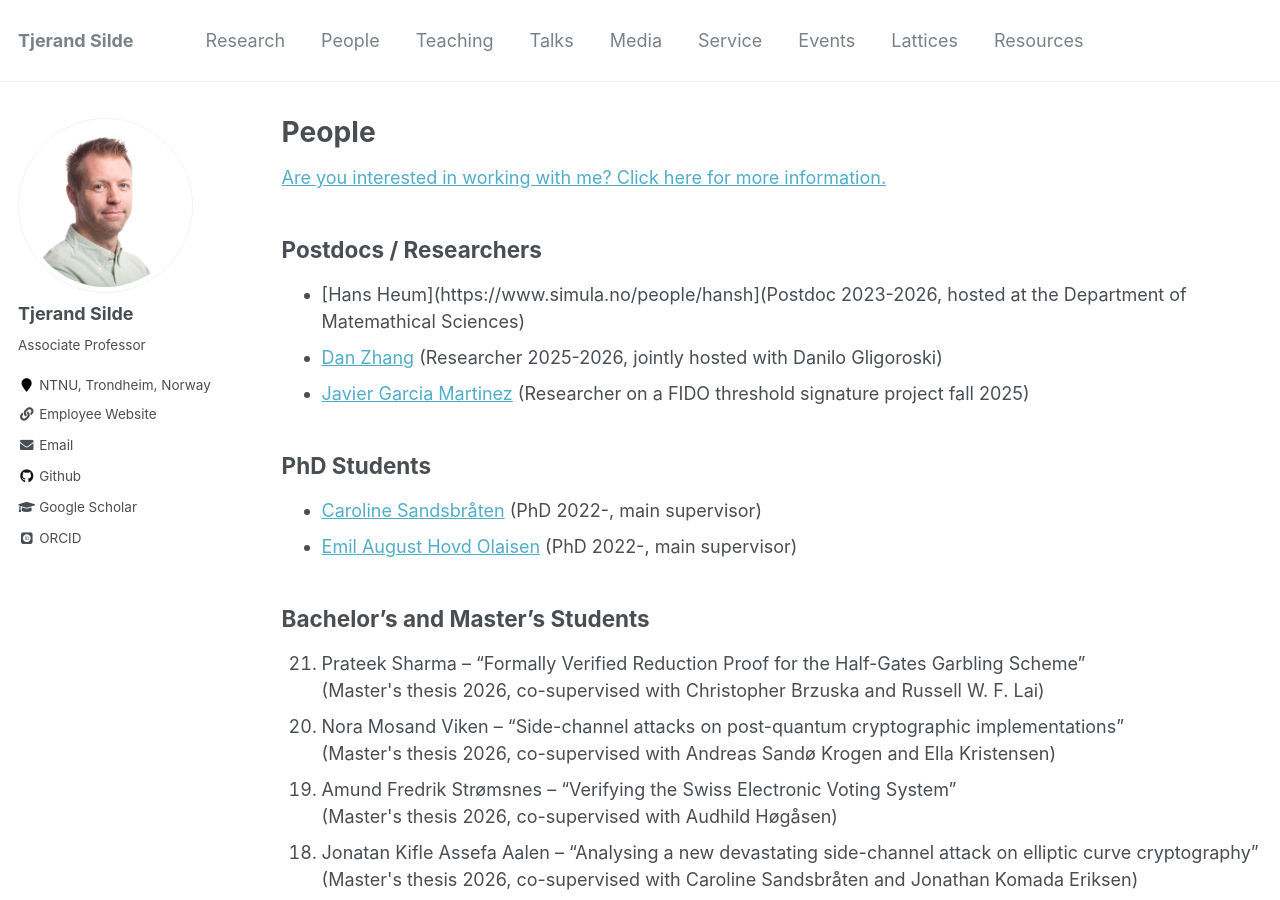
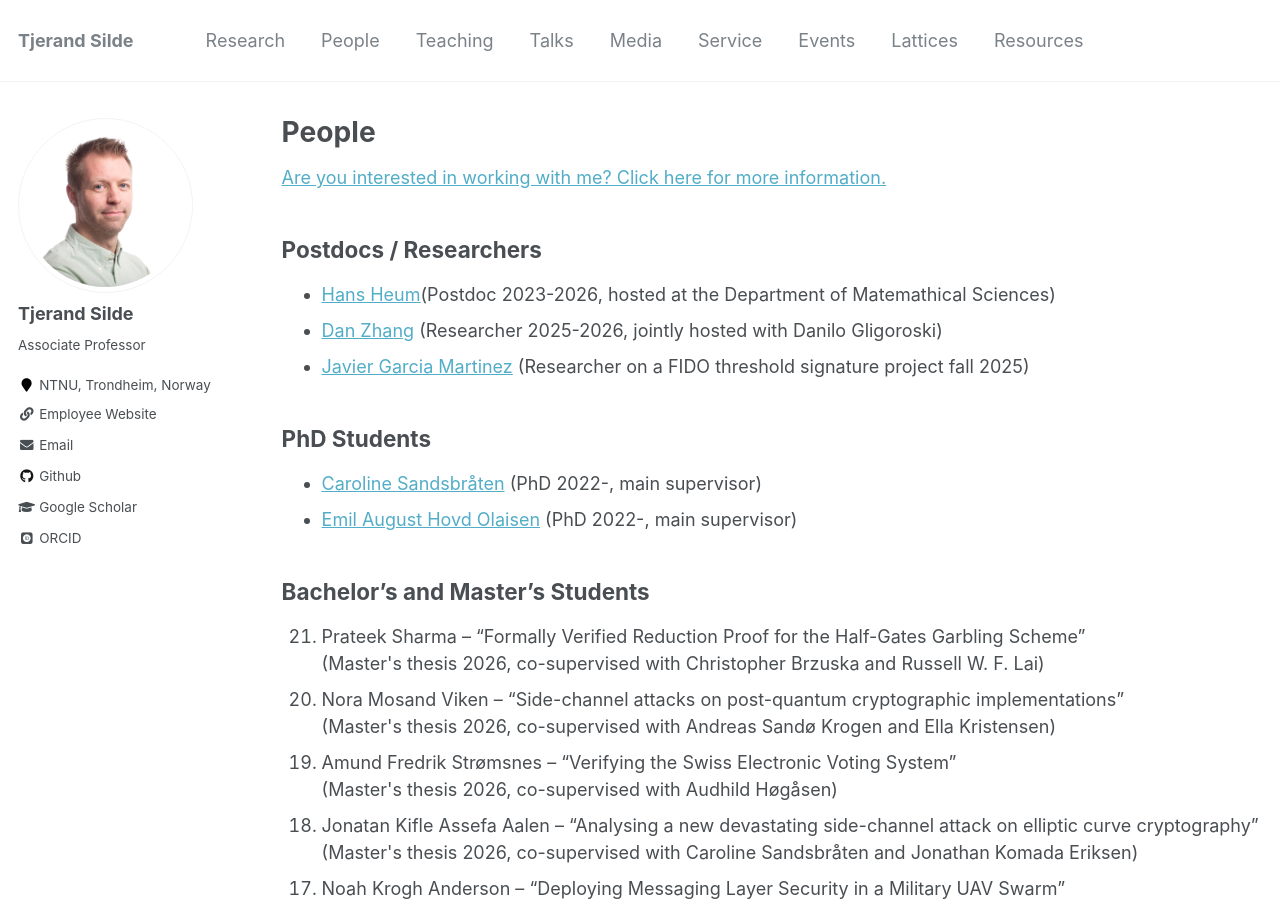
Before and after one commit to tjesi/tjesi.github.io, a Jekyll site: the page built from _pages/people.md, in a window 1280 px wide and 900 px high. Built offline with Jekyll 4.4.1, drawn with Linux system fonts in a browser that asks for light colours; some web fonts are replaced; some of the changed lines change nothing that is shown.

Commit message:
Update people.md

```diff
--- a/_pages/people.md
+++ b/_pages/people.md
@@ -9,7 +9,7 @@ author_profile: true
 
 ## Postdocs / Researchers
 
-- [Hans Heum](https://www.simula.no/people/hansh](Postdoc 2023-2026, hosted at the Department of Matemathical Sciences)
+- [Hans Heum](https://www.simula.no/people/hansh)(Postdoc 2023-2026, hosted at the Department of Matemathical Sciences)
 - [Dan Zhang](https://www.ntnu.edu/employees/dan.zhang) (Researcher 2025-2026, jointly hosted with Danilo Gligoroski)
 - [Javier Garcia Martinez](https://es.linkedin.com/in/javier-garc%C3%ADa-mart%C3%ADnez-0a2a69231) (Researcher on a FIDO threshold signature project fall 2025)
 
```
